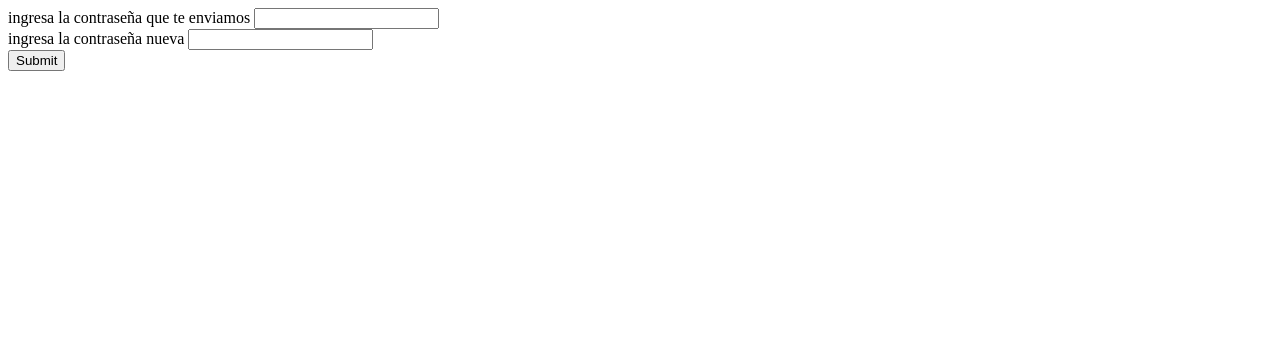
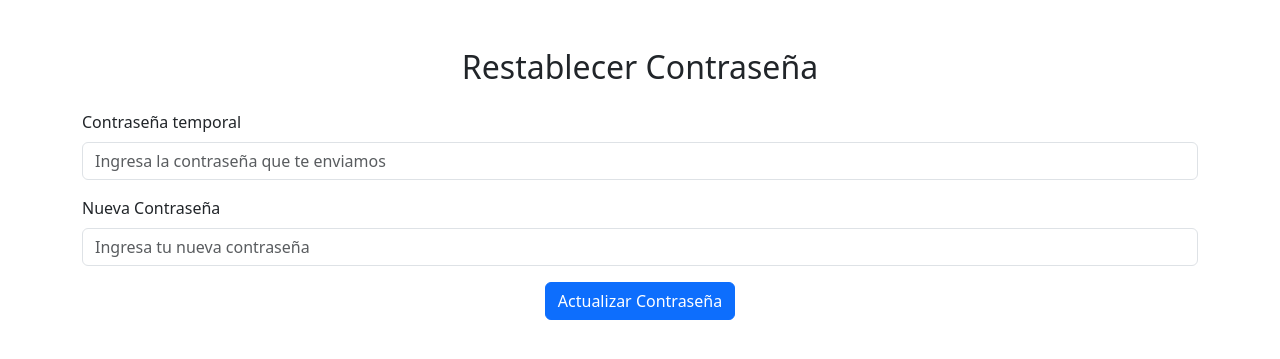
Before and after one commit to mayra760/MI-PROYECTO, a PHP site: page /MI-PROYECTO-main/cambioClave.php?codigo=1 in a window 1280 px wide. Shown: the top 359 px of the page. Run offline with PHP 8.4, Linux system fonts and the light colour scheme.

Commit message:
Add files via upload

```diff
--- a/cambioClave.php
+++ b/cambioClave.php
@@ -1,26 +1,30 @@
 <!DOCTYPE html>
-<html lang="en">
+<html lang="es">
 <head>
     <meta charset="UTF-8">
     <meta name="viewport" content="width=device-width, initial-scale=1.0">
-    <title>Document</title>
+    <title>Cambio de Contraseña</title>
+    <!-- Bootstrap CSS -->
+    <link href="https://cdn.jsdelivr.net/npm/bootstrap@5.3.0/dist/css/bootstrap.min.css" rel="stylesheet">
 </head>
 <body>
+    <div class="container mt-5">
+        <h2 class="text-center mb-4">Restablecer Contraseña</h2>
         <form action="usuarios/ctroUser.php?cambioCo=true&codigo=<?php echo $_GET['codigo']; ?>" method="post">
             <div class="mb-3">
-
-    <label for="exampleInputEmail1" class="form-label">ingresa la contraseña que te enviamos</label>
-    <input type="password" name="nuevaClave" class="form-control" id="exampleInputGe" aria-describedby="GlHelp">
+                <label for="oldPassword" class="form-label">Contraseña temporal</label>
+                <input type="password" name="nuevaClave" class="form-control" id="oldPassword" placeholder="Ingresa la contraseña que te enviamos" required>
             </div>
             <div class="mb-3">
-
-    <label for="exampleInputEmail1" class="form-label">ingresa la contraseña nueva</label>
-    <input type="password" name="newPassword" class="form-control" id="exampleInputGe" aria-describedby="GlHelp">
+                <label for="newPassword" class="form-label">Nueva Contraseña</label>
+                <input type="password" name="newPassword" class="form-control" id="newPassword" placeholder="Ingresa tu nueva contraseña" required>
             </div>
-
-  <div class="mb-3 form-check">
+            <div class="text-center">
+                <button type="submit" class="btn btn-primary">Actualizar Contraseña</button>
             </div>
-  <button type="submit" class="btn btn-primary">Submit</button>
         </form>
+    </div>
+    <!-- Bootstrap JS -->
+    <script src="https://cdn.jsdelivr.net/npm/bootstrap@5.3.0/dist/js/bootstrap.bundle.min.js"></script>
 </body>
 </html>
```
Also changed, not shown: index.php (+29 -14 lines). Lines whose indentation alone changed are shown as unchanged.
